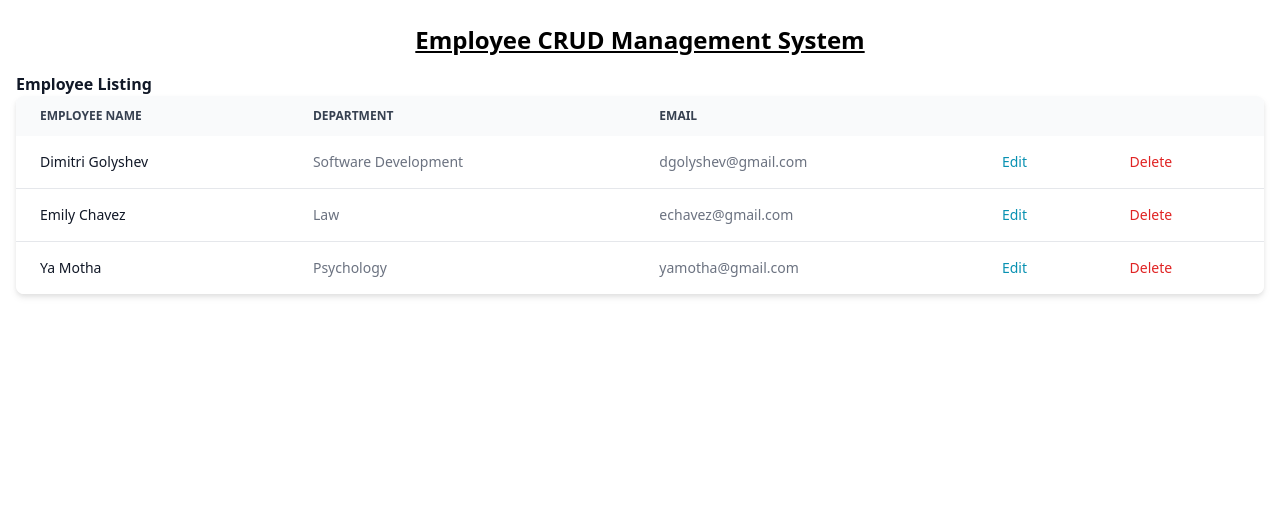
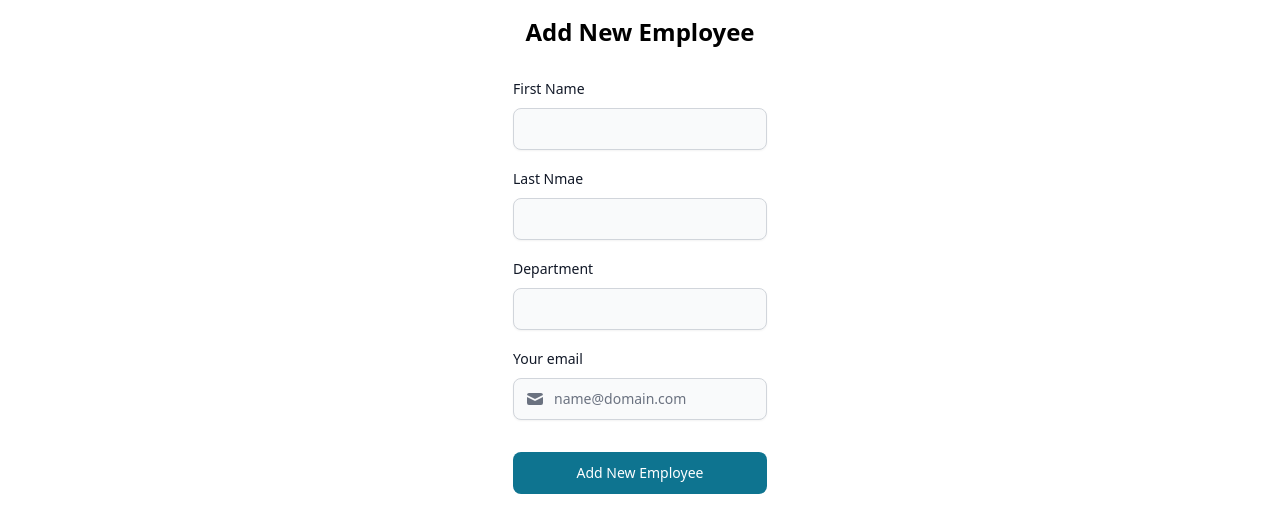
Before and after one commit to DimitriGol/CRUD-Employee-Management-System-Frontend, a React (Vite) app: page /#/add-employee in a window 1280 px wide. Shown: the top 532 px of the page. Built offline with nearby package versions, Linux system fonts and the light colour scheme.

Commit message:
Add the AddEmployee component

```diff
--- a/src/App.tsx
+++ b/src/App.tsx
@@ -1,5 +1,6 @@
 import './stylesheet/App.css'
-import { Home } from './components/Home.tsx';
+import Home from './components/Home.tsx';
+import AddEmployee from './components/AddEmployee.tsx';
 
 import { HashRouter as Router, Routes, Route } from 'react-router-dom';
 
@@ -10,19 +11,15 @@ function App() {
     <Router>
     <Routes>
         <Route path="/" element={<Home />} />
-
         {/* Employee Routes */}
-        {/* <Route path="add-employee" element={<AddEmployee />} /> */}
+        <Route path="add-employee" element={<AddEmployee />} />
         {/* <Route path="employee" element={<SingleEmployeeView />} /> */}
-        {/* <Route path="contact" element={<Contact />} /> */}
         {/* <Route path="*" element={<NoPage />} /> */}
-
       </Routes>
     </Router>
 
-    <Home/>
     </>
-  )
-}
+  );
+};
 
 export default App
--- a/src/components/AddEmployee.tsx
+++ b/src/components/AddEmployee.tsx
@@ -0,0 +1,47 @@
+import { Button, Label, TextInput } from 'flowbite-react';
+// import { Link } from "react-router-dom"
+import { HiMail } from 'react-icons/hi';
+
+function AddEmployee() {
+
+    return(
+        <div>
+
+            <h1 className='flex justify-center mt-4 text-black-900 font-bold text-2xl'>Add New Employee</h1>
+            <div className='flex justify-center pt-2'>
+                <div className='pt-5'>
+                    <form className="flex max-w-md flex-col gap-4">
+
+                        <div>
+                            <div className="mb-2 block">
+                                <Label htmlFor="firstName" value="First Name" />
+                            </div>
+                            <TextInput id="firstName" type="text" required shadow />
+                        </div>
+                        <div>
+                            <div className="mb-2 block">
+                                <Label htmlFor="lastName" value="Last Nmae" />
+                            </div>
+                            <TextInput id="lastName" type="text" required shadow />
+                        </div>
+                        <div>
+                            <div className="mb-2 block">
+                                <Label htmlFor="repeat-password" value="Department" />
+                            </div>
+                            <TextInput id="repeat-password" type="text" required shadow />
+                        </div>
+                        <div>
+                            <div className="mb-2 block">
+                                <Label htmlFor="email2" value="Your email" />
+                            </div>
+                            <TextInput id="email2" type="email" icon={HiMail} placeholder="name@domain.com" required shadow />
+                        </div>
+                        <Button type="submit" className='mt-4'>Add New Employee</Button>
+                    </form>
+                </div>
+            </div>
+        </div>
+    );
+};
+
+export default AddEmployee
--- a/src/components/Home.tsx
+++ b/src/components/Home.tsx
@@ -1,6 +1,8 @@
+import { Button } from "flowbite-react"
+import { Link } from "react-router-dom"
 import { EmployeeTable } from "./EmployeeTable"
 
-export const Home = () => {
+function Home() {
     return (
         <>
             <div className="px-4 py-2 m-2">
@@ -9,7 +11,15 @@ export const Home = () => {
                 </div>
 
                 <EmployeeTable/>
+                <div className="flex justify-center w-90">
+                    <Link to='/add-employee'>
+                        <Button className="mt-6 py-2" gradientDuoTone="purpleToBlue">Add New Employee</Button>
+                    </Link>
+                </div>
+
             </div>
         </>
-    )
-}
+    );
+};
+
+export default Home
```
